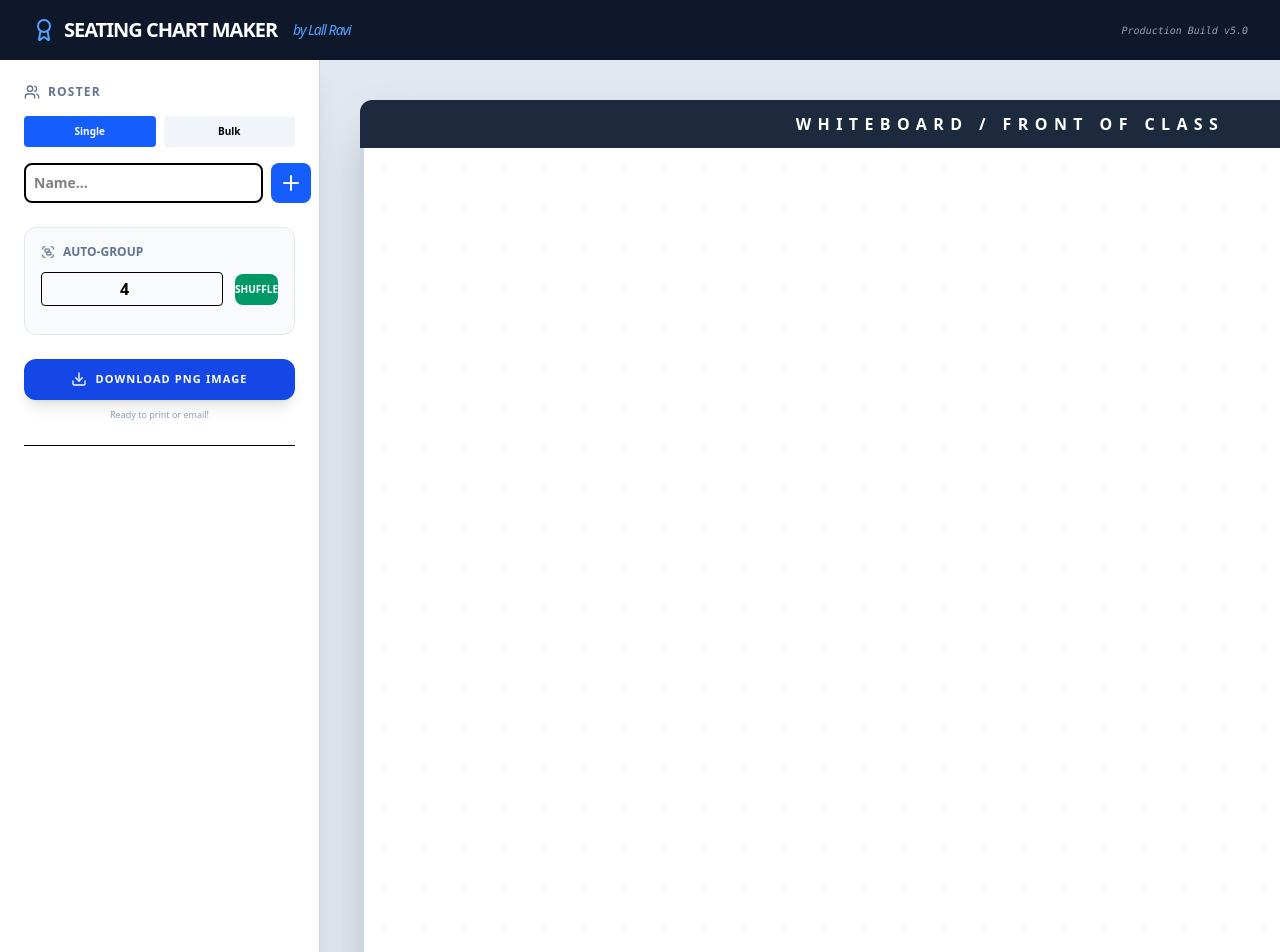
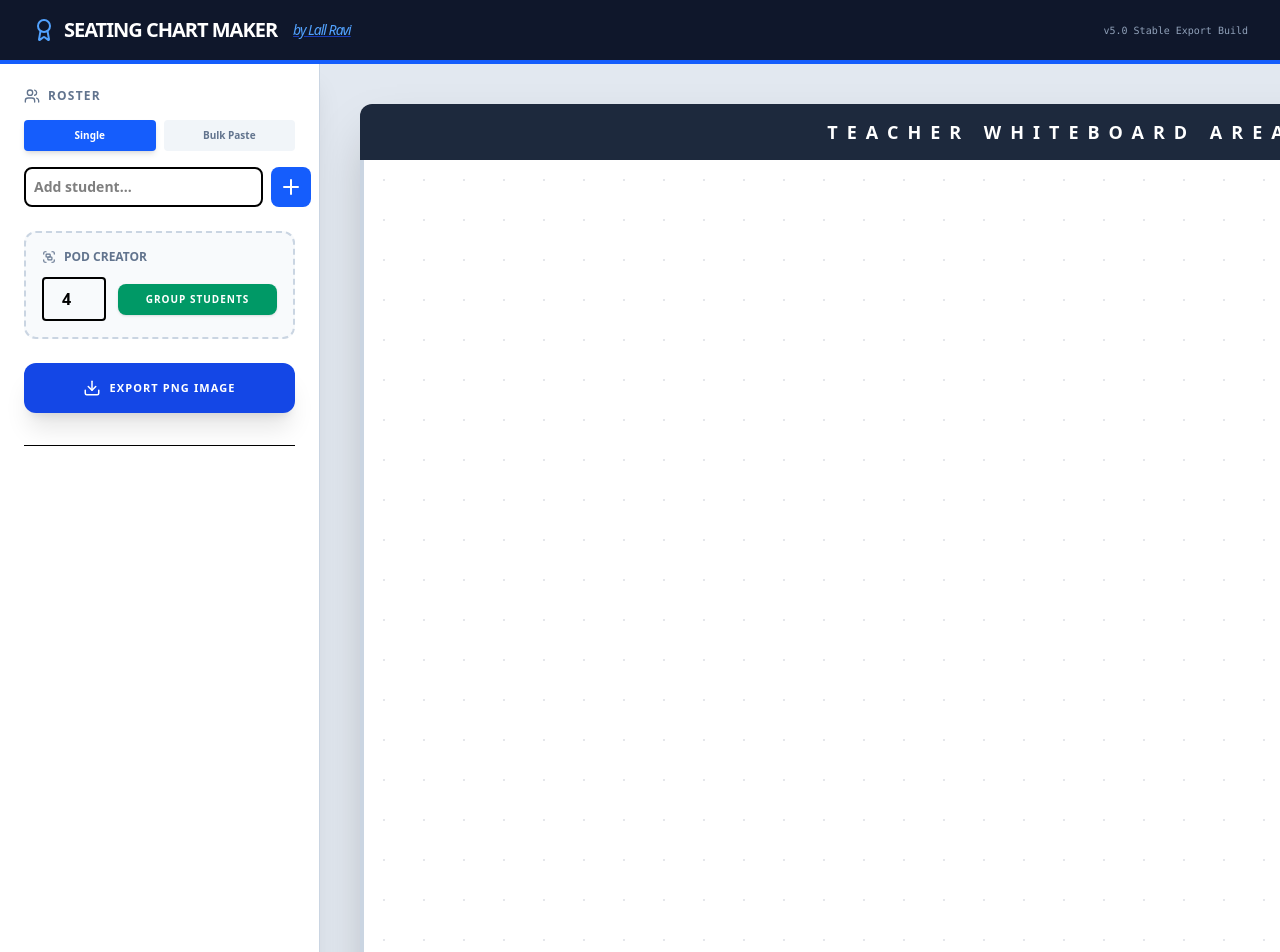
Before and after one commit to lallravi/seating-chart-maker, a React (Vite) app: page / in a window 1280 px wide. Shown: the top 952 px of the page. Built offline with nearby package versions, Linux system fonts and the light colour scheme.

Commit message:
Final build with download button

```diff
--- a/src/App.jsx
+++ b/src/App.jsx
@@ -1,6 +1,6 @@
 import React, { useState, useEffect, useRef } from 'react';
 import { motion } from 'framer-motion';
-import { Plus, Trash2, Users, FileText, RotateCcw, Shuffle, LayoutGrid, Award, RotateCw, Group, Download } from 'lucide-react';
+import { Plus, Trash2, Users, RotateCcw, Shuffle, LayoutGrid, Award, RotateCw, Group, Download } from 'lucide-react';
 import { toPng } from 'html-to-image';
 
 export default function App() {
@@ -13,35 +13,40 @@ export default function App() {
   const [bulkNames, setBulkNames] = useState("");
   const [showBulk, setShowBulk] = useState(false);
   const [groupSize, setGroupSize] = useState(4);
-
-  // Create a "Reference" to the classroom floor so we can take a picture of it
   const floorRef = useRef(null);
 
   useEffect(() => {
     localStorage.setItem('seating-chart-data', JSON.stringify(students));
   }, [students]);
 
-  // NEW: Save as Image Function
+  // Captures the classroom floor and downloads it as a PNG file
   const saveAsImage = () => {
     if (floorRef.current === null) return;
 
-    toPng(floorRef.current, { cacheBust: true })
+    toPng(floorRef.current, { cacheBust: true, backgroundColor: '#f1f5f9' })
       .then((dataUrl) => {
         const link = document.createElement('a');
-        link.download = `Seating-Chart-LallRavi-${new Date().toLocaleDateString()}.png`;
+        link.download = `LallRavi-Seating-Chart-${new Date().toLocaleDateString()}.png`;
         link.href = dataUrl;
         link.click();
       })
-      .catch((err) => console.log(err));
+      .catch((err) => console.error("Could not save image", err));
   };
 
   const resetAll = () => {
-    if (window.confirm("Delete everything?")) {
+    if (window.confirm("Are you sure? This will delete all students and reset the floor.")) {
       setStudents([]);
       localStorage.removeItem('seating-chart-data');
     }
   };
 
+  const rotateDesk = (id) => {
+    setStudents(students.map(s =>
+      s.id === id ? { ...s, rotation: (s.rotation || 0) + 90 } : s
+    ));
+  };
+
+  // Randomly shuffles students and places them in grouped pods
   const createGroups = () => {
     if (students.length === 0) return;
     const shuffled = [...students].sort(() => Math.random() - 0.5);
@@ -50,12 +55,14 @@ export default function App() {
       const posInGroup = index % groupSize;
       const podCol = groupIndex % 3;
       const podRow = Math.floor(groupIndex / 3);
-      const baseX = 150 + (podCol * 400);
-      const baseY = 100 + (podRow * 300);
+
+      const baseX = 150 + (podCol * 420);
+      const baseY = 120 + (podRow * 320);
+
       return {
         ...student,
-        defaultX: baseX + ((posInGroup % 2) * 170),
-        defaultY: baseY + (Math.floor(posInGroup / 2) * 110),
+        defaultX: baseX + ((posInGroup % 2) * 180),
+        defaultY: baseY + (Math.floor(posInGroup / 2) * 120),
         rotation: 0,
         groupColor: groupIndex % 2 === 0 ? 'border-blue-500 bg-blue-50' : 'border-emerald-500 bg-emerald-50'
       };
@@ -78,77 +85,74 @@ export default function App() {
   };
 
   return (
-    <div className="min-h-screen bg-slate-100 flex flex-col font-sans">
-      <header className="bg-slate-900 text-white py-4 px-8 flex justify-between items-center shadow-lg">
+    <div className="min-h-screen bg-slate-100 flex flex-col font-sans select-none">
+      <header className="bg-slate-900 text-white py-4 px-8 flex justify-between items-center shadow-lg border-b-4 border-blue-600">
         <h1 className="text-xl font-black tracking-tighter flex items-center gap-2">
-          <Award className="text-blue-400" /> SEATING CHART MAKER <span className="text-blue-400 text-sm font-normal ml-2 italic">by Lall Ravi</span>
+          <Award className="text-blue-400" /> SEATING CHART MAKER <span className="text-blue-400 text-sm font-normal ml-2 italic underline decoration-blue-800">by Lall Ravi</span>
         </h1>
-        <div className="text-[10px] text-slate-400 font-mono italic">Production Build v5.0</div>
+        <div className="text-[10px] text-slate-400 font-mono">v5.0 Stable Export Build</div>
       </header>
 
       <div className="flex flex-1 overflow-hidden">
-        <aside className="w-80 bg-white p-6 border-r border-slate-300 shadow-xl z-10 flex flex-col">
-          {/* Roster Controls */}
+        <aside className="w-80 bg-white p-6 border-r border-slate-300 shadow-xl z-10 flex flex-col overflow-y-auto">
           <div className="mb-6">
             <h2 className="text-xs font-black flex items-center gap-2 mb-4 text-slate-500 uppercase tracking-widest"><Users size={16} /> Roster</h2>
             <div className="flex gap-2 mb-4">
-              <button onClick={() => setShowBulk(false)} className={`flex-1 py-2 text-[10px] font-black rounded ${!showBulk ? 'bg-blue-600 text-white' : 'bg-slate-100'}`}>Single</button>
-              <button onClick={() => setShowBulk(true)} className={`flex-1 py-2 text-[10px] font-black rounded ${showBulk ? 'bg-blue-600 text-white' : 'bg-slate-100'}`}>Bulk</button>
+              <button onClick={() => setShowBulk(false)} className={`flex-1 py-2 text-[10px] font-black rounded ${!showBulk ? 'bg-blue-600 text-white shadow-md' : 'bg-slate-100 text-slate-500'}`}>Single</button>
+              <button onClick={() => setShowBulk(true)} className={`flex-1 py-2 text-[10px] font-black rounded ${showBulk ? 'bg-blue-600 text-white shadow-md' : 'bg-slate-100 text-slate-500'}`}>Bulk Paste</button>
             </div>
+
             {showBulk ? (
               <div className="space-y-2">
-                <textarea value={bulkNames} onChange={(e) => setBulkNames(e.target.value)} placeholder="Paste names..." className="w-full h-32 p-3 border-2 rounded-lg text-sm bg-slate-50" />
-                <button onClick={handleBulkAdd} className="w-full bg-slate-800 text-white py-2 rounded-lg font-black text-[10px] uppercase tracking-widest hover:bg-slate-700">Add List</button>
+                <textarea value={bulkNames} onChange={(e) => setBulkNames(e.target.value)} placeholder="Paste student names here..." className="w-full h-32 p-3 border-2 rounded-lg text-sm bg-slate-50 focus:border-blue-500 outline-none" />
+                <button onClick={handleBulkAdd} className="w-full bg-slate-800 text-white py-2 rounded-lg font-black text-[10px] uppercase tracking-widest hover:bg-slate-700 transition-colors">Generate Desks</button>
               </div>
             ) : (
               <form onSubmit={(e) => { e.preventDefault(); if(name) { setStudents([...students, { id: Date.now(), name: name.toUpperCase(), defaultX: 50, defaultY: 50, rotation: 0 }]); setName(""); } }} className="flex gap-2">
-                <input value={name} onChange={(e) => setName(e.target.value)} placeholder="Name..." className="flex-1 p-2 border-2 rounded-lg text-sm font-bold" />
-                <button type="submit" className="bg-blue-600 text-white p-2 rounded-lg"><Plus /></button>
+                <input value={name} onChange={(e) => setName(e.target.value)} placeholder="Add student..." className="flex-1 p-2 border-2 rounded-lg text-sm font-bold focus:border-blue-500 outline-none" />
+                <button type="submit" className="bg-blue-600 text-white p-2 rounded-lg hover:bg-blue-700"><Plus /></button>
               </form>
             )}
           </div>
 
-          {/* Grouping Box */}
-          <div className="mb-6 p-4 bg-slate-50 rounded-xl border border-slate-200">
-            <h2 className="text-xs font-black mb-3 text-slate-500 uppercase flex items-center gap-2"><Group size={14}/> Auto-Group</h2>
-            <div className="flex items-center gap-3 mb-3">
-              <input type="number" value={groupSize} onChange={(e) => setGroupSize(parseInt(e.target.value))} className="w-full p-1 border rounded font-bold text-center" />
-              <button onClick={createGroups} className="flex-1 py-2 bg-emerald-600 text-white rounded-lg font-black text-[10px] uppercase hover:bg-emerald-700">Shuffle</button>
+          <div className="mb-6 p-4 bg-slate-50 rounded-xl border-2 border-dashed border-slate-300">
+            <h2 className="text-xs font-black mb-3 text-slate-500 uppercase flex items-center gap-2"><Group size={14}/> Pod Creator</h2>
+            <div className="flex items-center gap-3">
+              <input type="number" min="1" max="10" value={groupSize} onChange={(e) => setGroupSize(parseInt(e.target.value))} className="w-16 p-2 border-2 rounded font-bold text-center" />
+              <button onClick={createGroups} className="flex-1 py-2 bg-emerald-600 text-white rounded-lg font-black text-[10px] uppercase tracking-widest hover:bg-emerald-700 shadow-sm">Group Students</button>
             </div>
           </div>
 
-          {/* SAVE AS IMAGE BUTTON */}
-          <div className="mb-6">
-             <button onClick={saveAsImage} className="w-full py-3 bg-blue-700 text-white rounded-xl font-black text-[11px] uppercase tracking-widest hover:bg-blue-800 shadow-lg flex items-center justify-center gap-2 transition-all active:scale-95">
-               <Download size={16}/> Download PNG Image
+          <div className="mb-8">
+             <button onClick={saveAsImage} className="w-full py-4 bg-blue-700 text-white rounded-xl font-black text-[11px] uppercase tracking-widest hover:bg-blue-800 shadow-xl flex items-center justify-center gap-2 transition-all active:translate-y-1">
+               <Download size={18}/> Export PNG Image
              </button>
-             <p className="text-[9px] text-slate-400 mt-2 text-center">Ready to print or email!</p>
           </div>
 
-          <div className="flex-1 overflow-y-auto border-t pt-4">
+          <div className="flex-1 space-y-1 border-t pt-4">
              {students.map(s => (
-              <div key={s.id} className="flex justify-between items-center p-2 mb-1 bg-white border rounded text-[10px] font-bold">
-                {s.name} <button onClick={() => setStudents(students.filter(x => x.id !== s.id))} className="text-red-300"><Trash2 size={12}/></button>
+              <div key={s.id} className="flex justify-between items-center p-2 bg-white border rounded text-[10px] font-bold group">
+                <span className="truncate">{s.name}</span>
+                <button onClick={() => setStudents(students.filter(x => x.id !== s.id))} className="text-red-300 hover:text-red-600 opacity-0 group-hover:opacity-100 transition-opacity"><Trash2 size={12}/></button>
               </div>
             ))}
           </div>
 
-          <button onClick={resetAll} className="mt-4 py-2 w-full text-red-500 text-[10px] font-black uppercase border border-red-100 rounded hover:bg-red-50 transition-colors">Reset All</button>
+          <button onClick={resetAll} className="mt-4 py-2 w-full text-red-500 text-[10px] font-black uppercase border-2 border-red-50 rounded hover:bg-red-50 transition-colors">Wipe & Reset</button>
         </aside>
 
-        {/* CLASSROOM FLOOR - THE PART WE "TAKE A PICTURE OF" */}
-        <main className="flex-1 relative bg-slate-200 p-10 overflow-auto">
-          {/* We wrap the content in this div with the "floorRef" */}
-          <div ref={floorRef} className="bg-white rounded-xl shadow-2xl p-0 overflow-hidden" style={{ width: '1300px', height: '900px' }}>
-            <div className="w-full h-12 bg-slate-800 text-white flex items-center justify-center font-black uppercase tracking-[0.4em]">Whiteboard / Front of Class</div>
+        <main className="flex-1 relative bg-slate-200 p-10 overflow-auto scrollbar-thin">
+          <div ref={floorRef} className="bg-white rounded-xl shadow-2xl p-0 overflow-hidden" style={{ width: '1400px', height: '1000px' }}>
+            <div className="w-full h-14 bg-slate-800 text-white flex items-center justify-center font-black uppercase tracking-[0.5em] text-lg">
+              Teacher Whiteboard Area
+            </div>
             <div className="relative w-full h-full border-x-4 border-b-4 border-slate-300 bg-white bg-[radial-gradient(#e5e7eb_1.5px,transparent_1.5px)] [background-size:40px_40px]">
               {students.map((student) => (
                 <motion.div key={student.id} drag dragMomentum={false} animate={{ x: student.defaultX, y: student.defaultY, rotate: student.rotation || 0 }} className="absolute cursor-move group">
                   <div className="w-12 h-6 bg-slate-300 rounded-t-lg mx-auto mb-[-2px] border-x border-t border-slate-400"></div>
                   <div className={`w-40 h-24 border-2 rounded-lg shadow-lg flex flex-col items-center justify-center p-2 relative ${student.groupColor || 'border-amber-900/30 bg-amber-50'}`}>
-                      <span className="text-[10px] font-black text-slate-800 uppercase text-center px-2">{student.name}</span>
-                      {/* Hide this rotate button during export if you want, but PNG usually ignores UI buttons */}
-                      <button onClick={(e) => { e.stopPropagation(); setStudents(students.map(s => s.id === student.id ? { ...s, rotation: (s.rotation || 0) + 90 } : s)); }} className="absolute top-1 right-1 p-1 bg-blue-600 text-white rounded-full opacity-0 group-hover:opacity-100 transition-opacity"><RotateCw size={12} /></button>
+                      <span className="text-[10px] font-black text-slate-800 uppercase text-center px-2 pointer-events-none">{student.name}</span>
+                      <button onClick={(e) => { e.stopPropagation(); rotateDesk(student.id); }} className="absolute top-1 right-1 p-1 bg-blue-600 text-white rounded-full opacity-0 group-hover:opacity-100 transition-opacity shadow-md"><RotateCw size={12} /></button>
                   </div>
                 </motion.div>
               ))}
@@ -156,7 +160,12 @@ export default function App() {
           </div>
         </main>
       </div>
-      <footer className="bg-white border-t border-slate-200 py-3 px-8 text-center"><p className="text-[10px] font-bold text-slate-400 uppercase tracking-[0.2em]">Copyright @lallravi 2026</p></footer>
+
+      <footer className="bg-white border-t border-slate-200 py-3 px-8 text-center">
+        <p className="text-[10px] font-bold text-slate-400 uppercase tracking-[0.3em]">
+          Copyright @lallravi 2026 — Designed for Teachers
+        </p>
+      </footer>
     </div>
   );
 }
```
